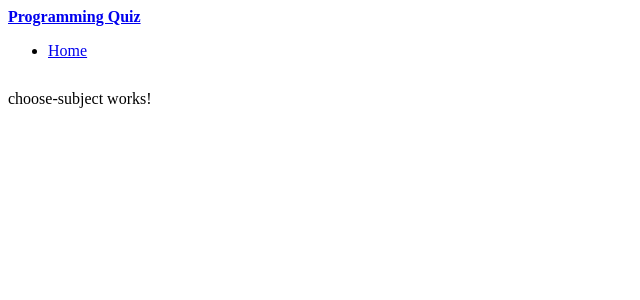
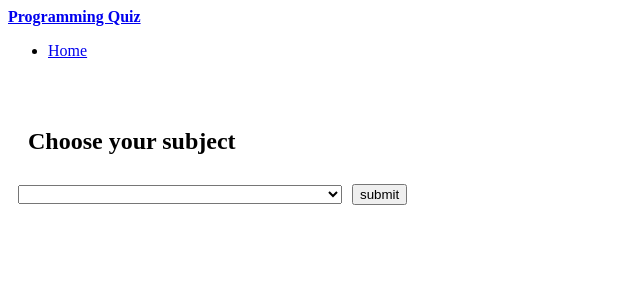
Before and after one commit to shibnath96/simple-quiz-app, an Angular app: page /choose-subject in a window 1280 px wide. Shown: the top 300 px of the page, without its empty margins (0-640 px from the left). Built offline with nearby package versions, Linux system fonts and the light colour scheme; what angular-bootstrap-md would draw is missing.

Commit message:
All changes hae been saved on [20.08.2018] at [3:57PM]

```diff
--- a/src/app/components/choose-subject/choose-subject.component.css
+++ b/src/app/components/choose-subject/choose-subject.component.css
@@ -0,0 +1,7 @@
+.subjectChooseContsain {
+    margin : 5% 20% 5% 20%;
+}
+
+.subjectSelectBox {
+    margin: 10px;
+}
--- a/src/app/components/choose-subject/choose-subject.component.html
+++ b/src/app/components/choose-subject/choose-subject.component.html
@@ -1,3 +1,11 @@
-<p>
-  choose-subject works!
-</p>
+<mdb-card class="subjectChooseContsain">
+  <h2 style="margin: 20px;">Choose your subject</h2>
+  <form>
+      <select name="subject" class="subjectSelectBox" [(ngModel)]="selectedSubject">
+        <option *ngFor="let subject of subjectList" value="{{subject.subject_id}}">{{subject.subject_name}}</option>
+      </select>
+      <button mdbBtn type="button" color="primary" class="waves-light" mdbWavesEffect (click)="sujectSelectionFormSubmit($event)">
+        submit
+      </button>
+  </form>
+</mdb-card>
--- a/src/app/components/choose-subject/choose-subject.component.ts
+++ b/src/app/components/choose-subject/choose-subject.component.ts
@@ -1,4 +1,10 @@
 import { Component, OnInit } from '@angular/core';
+
+//Routes modules
+import { Router } from '@angular/router';
+
+//Services
+import { ModelService } from '../../services/model.service';
 
 @Component({
   selector: 'app-choose-subject',
@@ -7,9 +13,22 @@ import { Component, OnInit } from '@angular/core';
 })
 export class ChooseSubjectComponent implements OnInit {
 
-  constructor() { }
+  subjectList: Array<Object> = [];
+  selectedSubject : any;
+  constructor( private model : ModelService, private router : Router ) {}
 
   ngOnInit() {
+    this.subjectList = this.model.allSubject();
   }
 
+  sujectSelectionFormSubmit(event) {
+    let selectedSubjectId = this.selectedSubject;
+    if ( typeof(selectedSubjectId) !== "undefined") {
+      let candidate = JSON.parse(window.localStorage.getItem("currentCandidate"));
+      let subjectDetails = this.model.getSubjectDetailsById(selectedSubjectId);
+      this.router.navigate( [ 'quiz/' + candidate.name + '/' + subjectDetails.subject_name ] );
+    }else{
+      alert("Please select a subject!!!");
+    }
+  }
 }
--- a/src/app/services/model.service.ts
+++ b/src/app/services/model.service.ts
@@ -1,7 +1,7 @@
 import { Injectable } from '@angular/core';
 //Angular 6 HTTP Module
 import { HttpClientModule, HttpClient } from '@angular/common/http';
-import { QuestionsModelModule } from '../modules/questions-model/questions-model.module'
+import { QuestionsModelModule } from '../modules/questions-model/questions-model.module';
 
 @Injectable({
   providedIn: 'root'
@@ -13,14 +13,13 @@ export class ModelService {
 
   constructor( private questions :  QuestionsModelModule ) {
     this.questionsModel = questions.allQuestionData;
-    console.log('QuestionsModelData-->',this.questionsModel)
   }
 
-  allQuestion () {
+  allQuestion() {
     return this.questionsModel;
   }
 
-  allSubject () {
+  allSubject() {
     let subject : Array<Object> = [];
 
     for( let i in this.questionsModel) {
@@ -33,4 +32,18 @@ export class ModelService {
     }
     return subject;
   }
+
+  getSubjectDetailsById(id) {
+    let modelLocal = this.questionsModel;
+
+    for(let i in modelLocal) {
+      if ( modelLocal[i].subject_id === id ) {
+        return {
+          subject_id : modelLocal[i].subject_id,
+          subject_name : modelLocal[i].subject
+        }
+      }
+    }
+  }
+
 }
```
